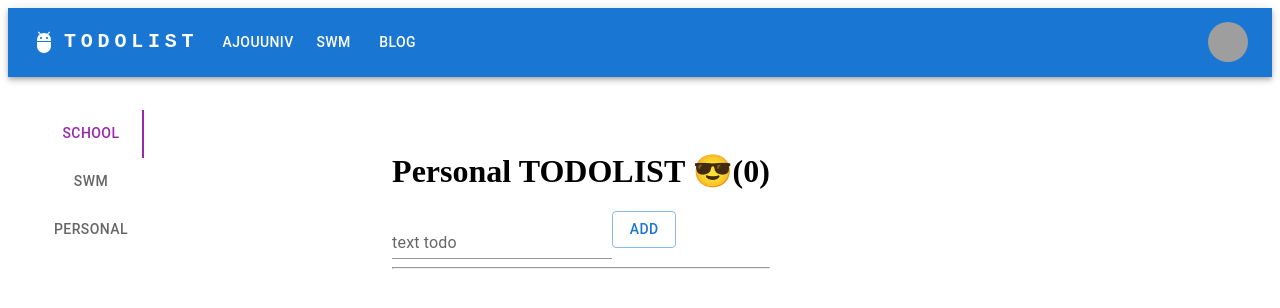
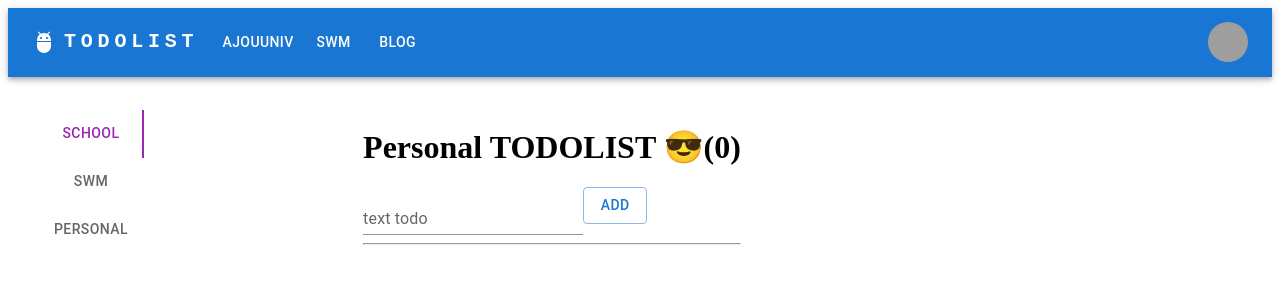
Before and after one commit to kwaksj329/ReactJS_movie, a React (Create React App) app in the folder to_do_list/: page /personal in a window 1280 px wide. Shown: the top 308 px of the page. Built offline with nearby package versions, Linux system fonts and the light colour scheme; grey boxes are pictures that could not be loaded.

Commit message:
fix: sidebar

```diff
--- a/to_do_list/src/component/Contents.js
+++ b/to_do_list/src/component/Contents.js
@@ -25,9 +25,8 @@ const Contents = ({ title }) => {
     <Box
       sx={{
         p: 3,
-        position: "absolute",
-        marginLeft: "5px",
-        marginTop: "30px",
+        margin: "30px 0px 0px 0px",
+        padding: "0px 0px 0px 0px",
         display: "flex",
         width: "85vw",
         justifyContent: "center",
--- a/to_do_list/src/component/Sidebar.js
+++ b/to_do_list/src/component/Sidebar.js
@@ -24,7 +24,7 @@ const Sidebar = () => {
     >
       <Tabs
         value={value}
-        onChange={handleChange}
+        onChange={() => handleChange(value)}
         orientation="vertical"
         textColor="secondary"
         indicatorColor="secondary"
```
